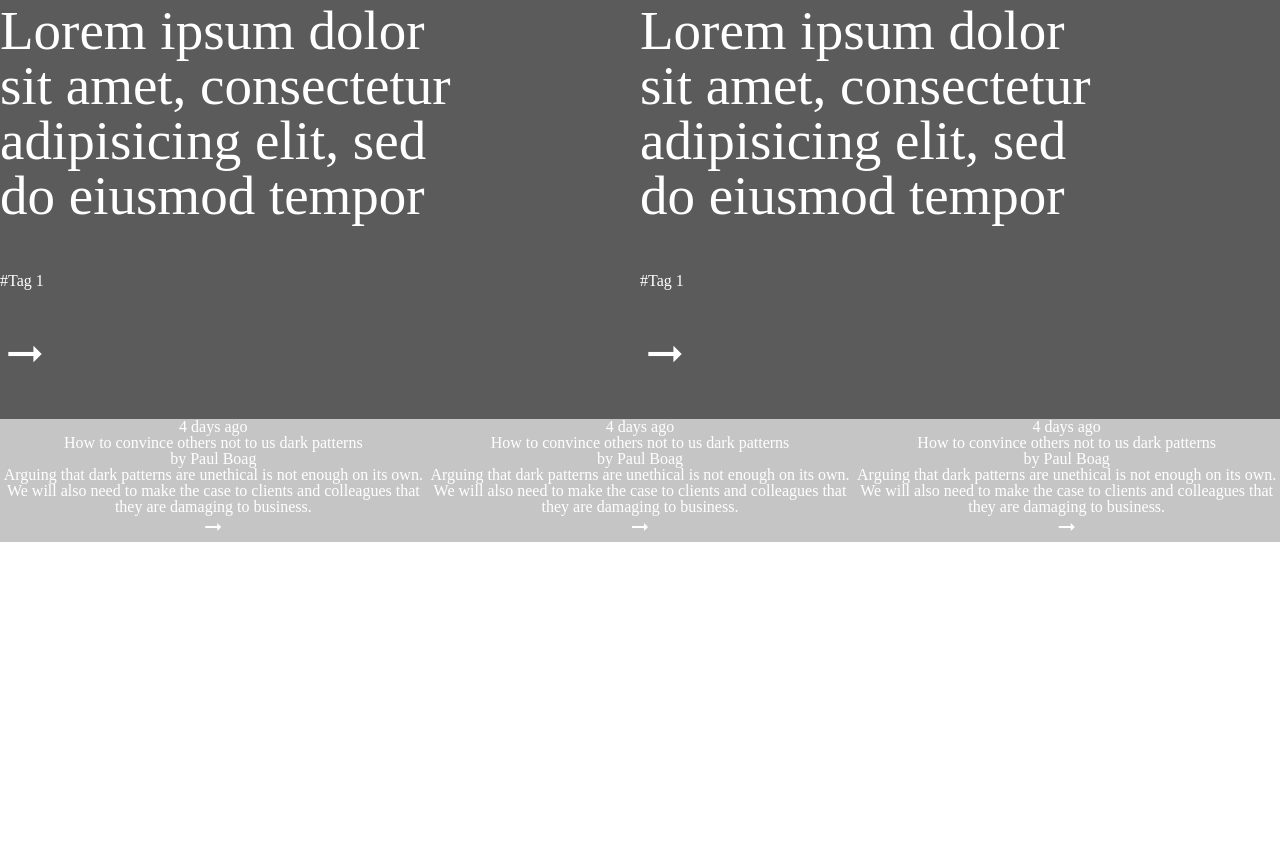
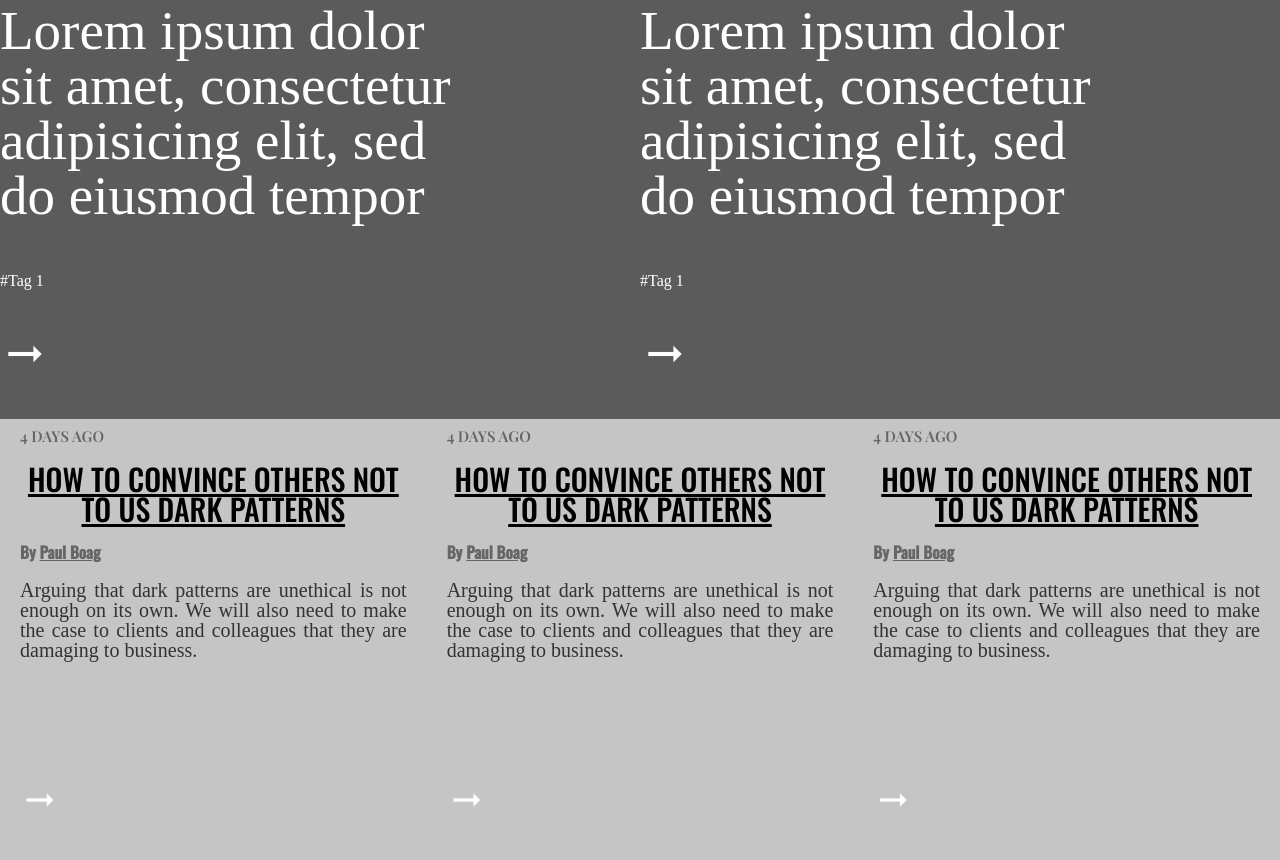
Before and after one commit to AdfPizarro/heatmap, a website: page index.html in a window 1280 px wide. Shown: the part 898-1758 px from the top of the page. Before the commit the page ends 1440 px from the top, so only its background shows below. Drawn offline with nearby package versions, Linux system fonts and the light colour scheme.

Commit message:
Added style to the article section
Included fonts references and added margins

```diff
--- a/assets/css/style.css
+++ b/assets/css/style.css
@@ -1,12 +1,16 @@
-a{
+a {
   text-decoration: none;
 }
 
-img{
-  height:  100%;
+p {
+  text-align: justify;
 }
 
-body{
+img {
+  height: 100%;
+}
+
+body {
   color: white;
 }
 
@@ -48,28 +52,26 @@ input {
   width: 70vw;
 }
 
-.contianer{
+.contianer {
   display: grid;
   grid-template-columns: 1fr 1fr;
 }
-
 
 .contianer header {
   grid-column: 1/3;
   display: grid;
   grid-template-columns: 1fr 1fr 1fr;
-  padding: 30px 0px;
+  padding: 30px 0;
   background-color: black;
 }
 
-
-.articles-header{
+.articles-header {
   grid-column: 2/3;
   justify-content: center;
   align-self: center;
 }
 
-.articles-img{
+.articles-img {
   grid-column: 3/4;
   justify-content: flex-end;
   margin-right: 50px;
@@ -77,14 +79,14 @@ input {
   height: 35px;
 }
 
-article{
+article {
   width: 100%;
   background: rgb(92, 91, 91);
   flex-direction: column;
   justify-content: center;
 }
 
-.author-section{
+.author-section {
   height: 85px;
   align-content: center;
 }
@@ -94,28 +96,64 @@ article{
   margin: 40px 0 40px 0;
 }
 
-.author-section span{
+.author-section span {
   margin-top: 30px;
 }
 
-.title{
+.title {
   font-size: 55px;
   font-weight: 700;
-  margin: 50px 150px 50px 0px;
-
-}
-
-article h1{
-
+  margin: 50px 150px 50px 0;
 }
 
 
 /* Helper Classes */
-.flex { display: flex;}
-.flex-center {justify-items: center;}
-.grid{display: grid;}
+.flex { display: flex; }
+.flex-center { justify-items: center; }
+.grid { display: grid; }
 
 
+/* Fonts */
+.date {
+  font-family: 'Playfair Display', serif;
+  color: #666;
+  font-size: 15px;
+  text-transform: uppercase;
+ display: flex;
+}
+
+.article-title {
+  font-family: 'Oswald', sans-serif;
+  font-size: 30px;
+  text-decoration: underline;
+  text-transform: uppercase;
+  color: black;
+}
+
+.author {
+  font-family: 'Oswald', sans-serif;
+  color: #666;
+  font-weight: 700;
+}
+
+.author-name {
+  text-decoration: underline;
+}
+
+.article-preview{
+  color: #333;
+  font-size: 20px;
+}
+
+.article-arrow{
+  margin-top: 100px;
+  margin-bottom: 30px;
+
+}
+
+.material-icons.article-arrow {
+  font-size: 40px;
+}
 /* header, */
 .main-articles {
   display: grid;
@@ -126,4 +164,11 @@ article h1{
 .articles-times-3 {
   grid-column: span 2;
   background-color: rgb(197, 197, 197);
+  justify-content: flex-start;
+  display: flex;
 }
+
+.articles-times-3 div {
+  display: flex;
+  margin: 10px 20px;
+}
--- a/index.html
+++ b/index.html
@@ -5,6 +5,8 @@
         <title></title>
         <link rel="stylesheet" type="text/css" href="assets/css/reset.css"/>
         <link rel="stylesheet" type="text/css" href="assets/css/style.css"/>
+        <link href="https://fonts.googleapis.com/css2?family=Oswald:wght@500&display=swap" rel="stylesheet">
+        <link href="https://fonts.googleapis.com/css2?family=Playfair+Display:wght@600&display=swap" rel="stylesheet">
         <link rel="stylesheet" href="https://fonts.googleapis.com/icon?family=Material+Icons">
     </head>
     <body>
@@ -142,63 +144,57 @@
                   <div class="date">
                       <span>4 days ago</span>
                   </div>
-                  <div class="article">
+                  <div class="article-title">
                       <h2>How to convince others not to us dark patterns</h2>
                   </div>
-                  <div>
-                      <span>by Paul Boag</span>
+                  <div class="author">
+                    <span>By&nbsp</span><span class="author-name">Paul Boag</span>
                   </div>
-                  <div>
+                  <div class="article-preview">
                       <p>Arguing that dark patterns are unethical is not enough on its own. We will also need to make the case to clients and colleagues that they are damaging to business.</p>
                   </div>
                   <div>
-                      <span class="material-icons">arrow_right_alt</span>
+                      <span class="material-icons article-arrow">arrow_right_alt</span>
                   </div>
               </article>
               <article class="articles-times-3">
-                  <div>
+                  <div class="date">
                       <span>4 days ago</span>
                   </div>
-                  <div>
+                  <div class="article-title">
                       <h2>How to convince others not to us dark patterns</h2>
                   </div>
-                  <div>
-                      <span>by Paul Boag</span>
+                  <div class="author">
+                    <span>By&nbsp</span><span class="author-name">Paul Boag</span>
                   </div>
-                  <div>
+                  <div class="article-preview">
                       <p>Arguing that dark patterns are unethical is not enough on its own. We will also need to make the case to clients and colleagues that they are damaging to business.</p>
                   </div>
                   <div>
-                      <span class="material-icons">arrow_right_alt</span>
+                      <span class="material-icons article-arrow">arrow_right_alt</span>
                   </div>
               </article>
-              <article class="articles-times-3">
-                  <div>
+              <article class="flex articles-times-3">
+                  <div class="date">
                       <span>4 days ago</span>
                   </div>
-                  <div>
+                  <div class="article-title">
                       <h2>How to convince others not to us dark patterns</h2>
                   </div>
-                  <div>
-                      <span>by Paul Boag</span>
+                  <div class="author">
+                    <span>By&nbsp</span><span class="author-name">Paul Boag</span>
                   </div>
-                  <div>
+                  <div class="article-preview">
                       <p>Arguing that dark patterns are unethical is not enough on its own. We will also need to make the case to clients and colleagues that they are damaging to business.</p>
                   </div>
                   <div>
-                      <span class="material-icons">arrow_right_alt</span>
+                      <span class="material-icons article-arrow">arrow_right_alt</span>
                   </div>
               </article>
           </div>
-          <div class="main-articles">
-              <article class="article-4-left">
+        </main>
 
-              </article>
-              <article class="article-2-right">
 
-              </article>
-          </div>
-        </main>
         <footer>
 
         </footer>
```
Lines whose indentation alone changed are shown as unchanged.
